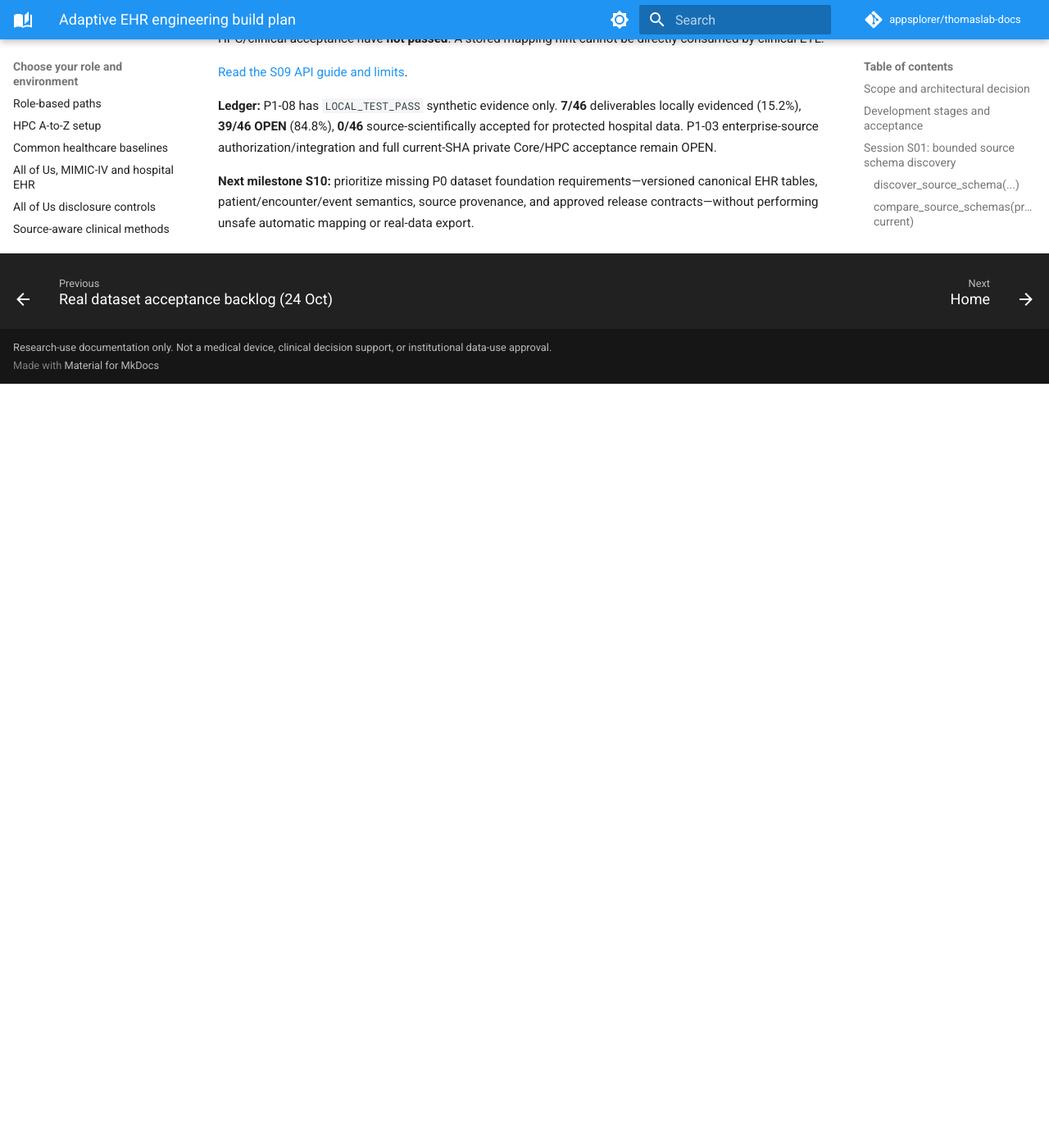
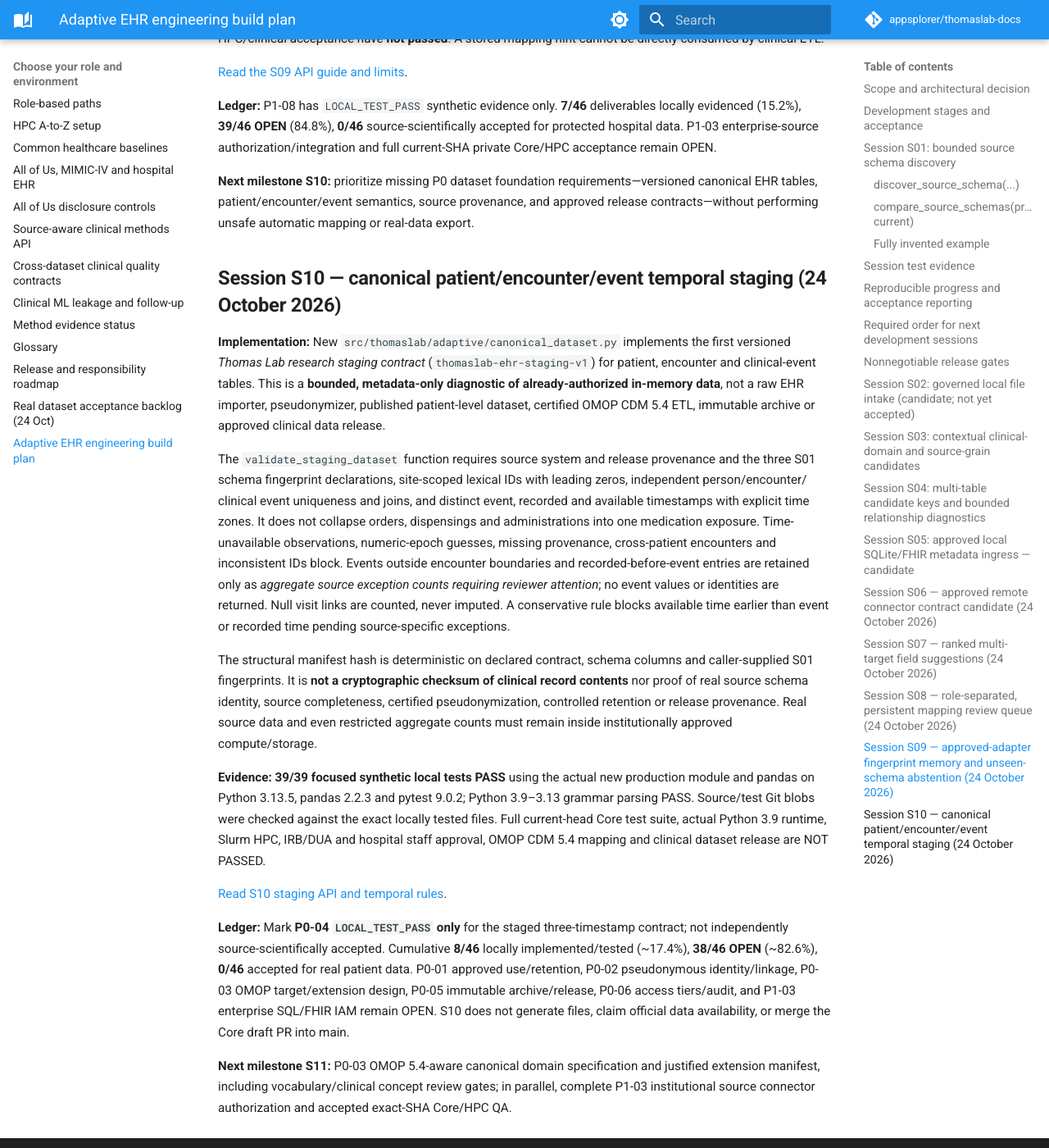
Before and after one commit to appsplorer/thomaslab-docs, an MkDocs documentation site: the page built from docs/guides/ehr-platform-build-plan.md, in a window 1280 px wide and 1400 px high, scrolled down 12929 px. Shown: the whole window at 82% size. Built offline with MkDocs 1.6.1 and Material for MkDocs 9.7.7, drawn with Linux system fonts in a browser that asks for light colours; comment, search, counter and statistics services are not loaded; before the commit the page ends 13397 px from its top, so only the background shows below that.

Commit message:
docs(ehr): checkpoint S10 verified temporal staging and outstanding canonical release gates

```diff
--- a/docs/guides/ehr-platform-build-plan.md
+++ b/docs/guides/ehr-platform-build-plan.md
@@ -641,3 +641,62 @@
 requirements—versioned canonical EHR tables, patient/encounter/event
 semantics, source provenance, and approved release contracts—without
 performing unsafe automatic mapping or real-data export.
+
+
+## Session S10 — canonical patient/encounter/event temporal staging (24 October 2026)
+
+**Implementation:** New `src/thomaslab/adaptive/canonical_dataset.py`
+implements the first versioned *Thomas Lab research staging contract*
+(`thomaslab-ehr-staging-v1`) for patient, encounter and clinical-event
+tables. This is a **bounded, metadata-only diagnostic of
+already-authorized in-memory data**, not a raw EHR importer,
+pseudonymizer, published patient-level dataset, certified OMOP CDM 5.4
+ETL, immutable archive or approved clinical data release.
+
+The `validate_staging_dataset` function requires source system and
+release provenance and the three S01 schema fingerprint declarations,
+site-scoped lexical IDs with leading zeros, independent person/encounter/
+clinical event uniqueness and joins, and distinct event, recorded and
+available timestamps with explicit time zones. It does not collapse
+orders, dispensings and administrations into one medication exposure.
+Time-unavailable observations, numeric-epoch guesses, missing provenance,
+cross-patient encounters and inconsistent IDs block. Events outside
+encounter boundaries and recorded-before-event entries are retained
+only as *aggregate source exception counts requiring reviewer attention*;
+no event values or identities are returned. Null visit links are
+counted, never imputed. A conservative rule blocks available time
+earlier than event or recorded time pending source-specific exceptions.
+
+The structural manifest hash is deterministic on declared contract,
+schema columns and caller-supplied S01 fingerprints. It is **not a
+cryptographic checksum of clinical record contents** nor proof of
+real source schema identity, source completeness, certified
+pseudonymization, controlled retention or release provenance.
+Real source data and even restricted aggregate counts must remain
+inside institutionally approved compute/storage.
+
+**Evidence:** **39/39 focused synthetic local tests PASS** using the
+actual new production module and pandas on Python 3.13.5, pandas
+2.2.3 and pytest 9.0.2; Python 3.9–3.13 grammar parsing PASS.
+Source/test Git blobs were checked against the exact locally
+tested files. Full current-head Core test suite, actual Python 3.9
+runtime, Slurm HPC, IRB/DUA and hospital staff approval, OMOP CDM 5.4
+mapping and clinical dataset release are NOT PASSED.
+
+[Read S10 staging API and temporal rules](../reference/functions/canonical_dataset.md).
+
+**Ledger:** Mark **P0-04 `LOCAL_TEST_PASS` only** for the staged
+three-timestamp contract; not independently source-scientifically
+accepted. Cumulative **8/46** locally implemented/tested (~17.4%),
+**38/46 OPEN** (~82.6%), **0/46** accepted for real patient data.
+P0-01 approved use/retention, P0-02 pseudonymous identity/linkage,
+P0-03 OMOP target/extension design, P0-05 immutable archive/release,
+P0-06 access tiers/audit, and P1-03 enterprise SQL/FHIR IAM remain
+OPEN. S10 does not generate files, claim official data availability,
+or merge the Core draft PR into main.
+
+**Next milestone S11:** P0-03 OMOP 5.4-aware canonical domain
+specification and justified extension manifest, including
+vocabulary/clinical concept review gates; in parallel, complete
+P1-03 institutional source connector authorization and accepted
+exact-SHA Core/HPC QA.
```
